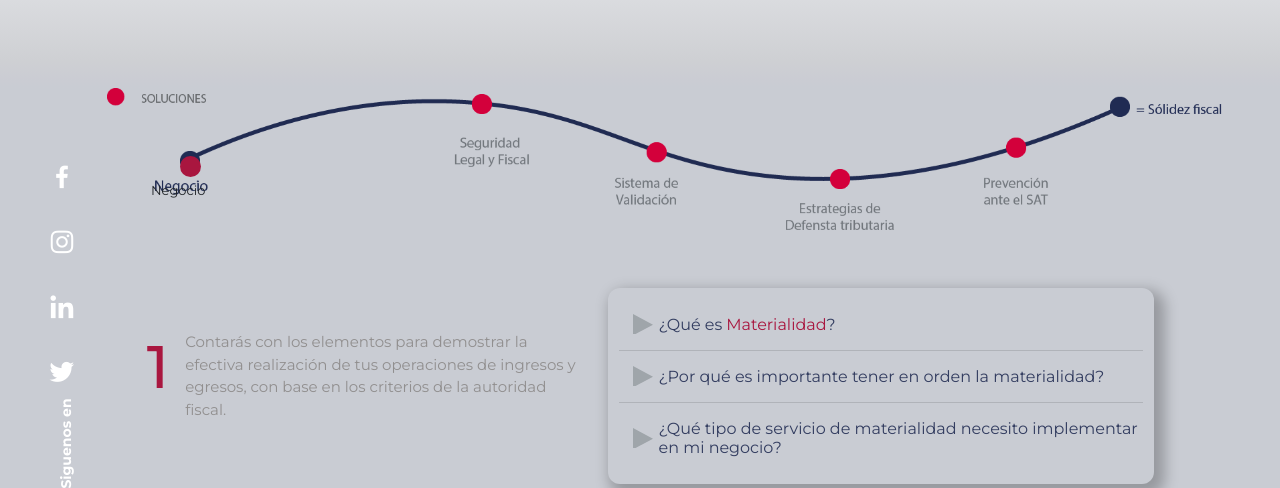
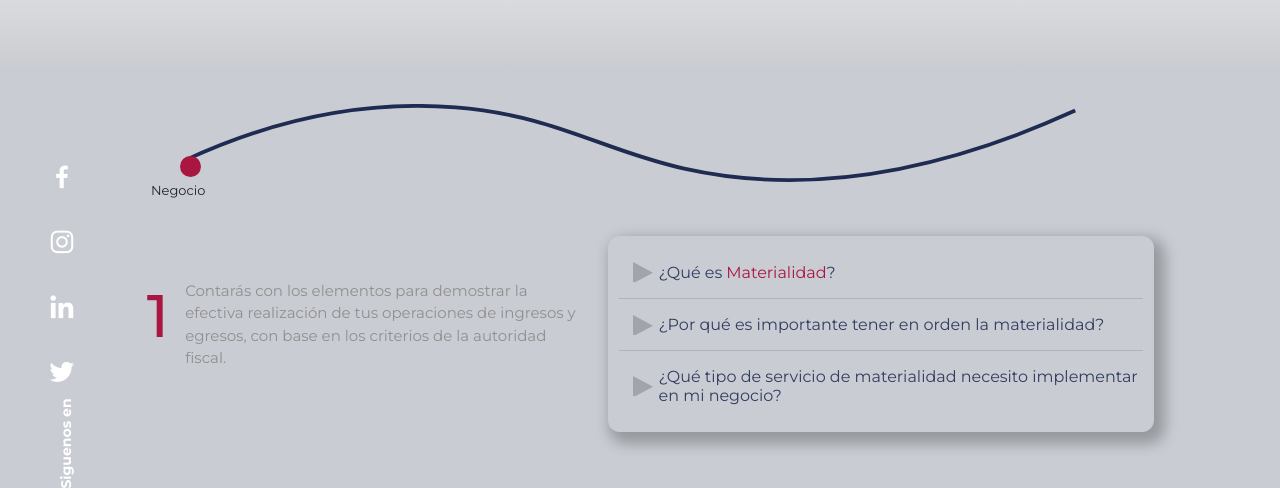
Before and after one commit to HugoTranquilino/citere, a CodeIgniter app: page /database/index.php/citere/Materialidad in a window 1280 px wide. Shown: the part 53-541 px from the top of the page. Run offline with CodeIgniter, Linux system fonts and the light colour scheme; some libraries are stand-ins or nearby versions.

Commit message:
termina el lunes

```diff
--- a/application/views/materialidad_v.php
+++ b/application/views/materialidad_v.php
@@ -1,6 +1,6 @@
 <div class="container materialidad">
 	<div class="botons">
-		<img src="<?php echo base_url();?>assets/img/grafica.png" width="100%" height="100%" alt="">
+		<center><img src="<?php echo base_url();?>assets/img/linea.svg" width="100%" height="100%" alt=""></center>
 		<button id="negocio"></button>
 		<p class="n">Negocio</p>
 	</div>
--- a/assets/css/main.css
+++ b/assets/css/main.css
@@ -362,8 +362,8 @@ body {
 }
 
 .materialidad img {
-	width: 100%;
-	margin: 13px 0px 21px 69px;
+	width: 80%;
+	margin: 29px 0px 21px 69px;
 }
 
 .materialidad-content {
```
Also changed, not shown: assets/img/linea.svg (added).
